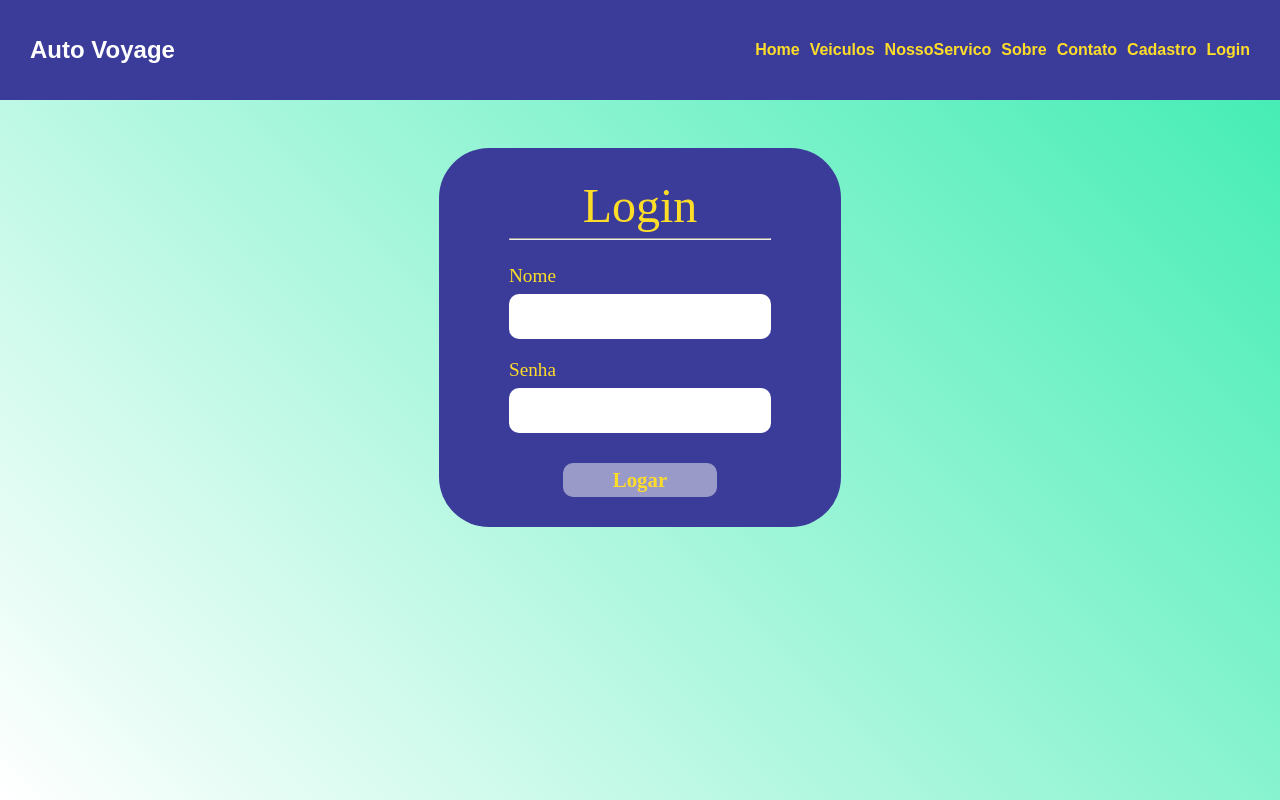
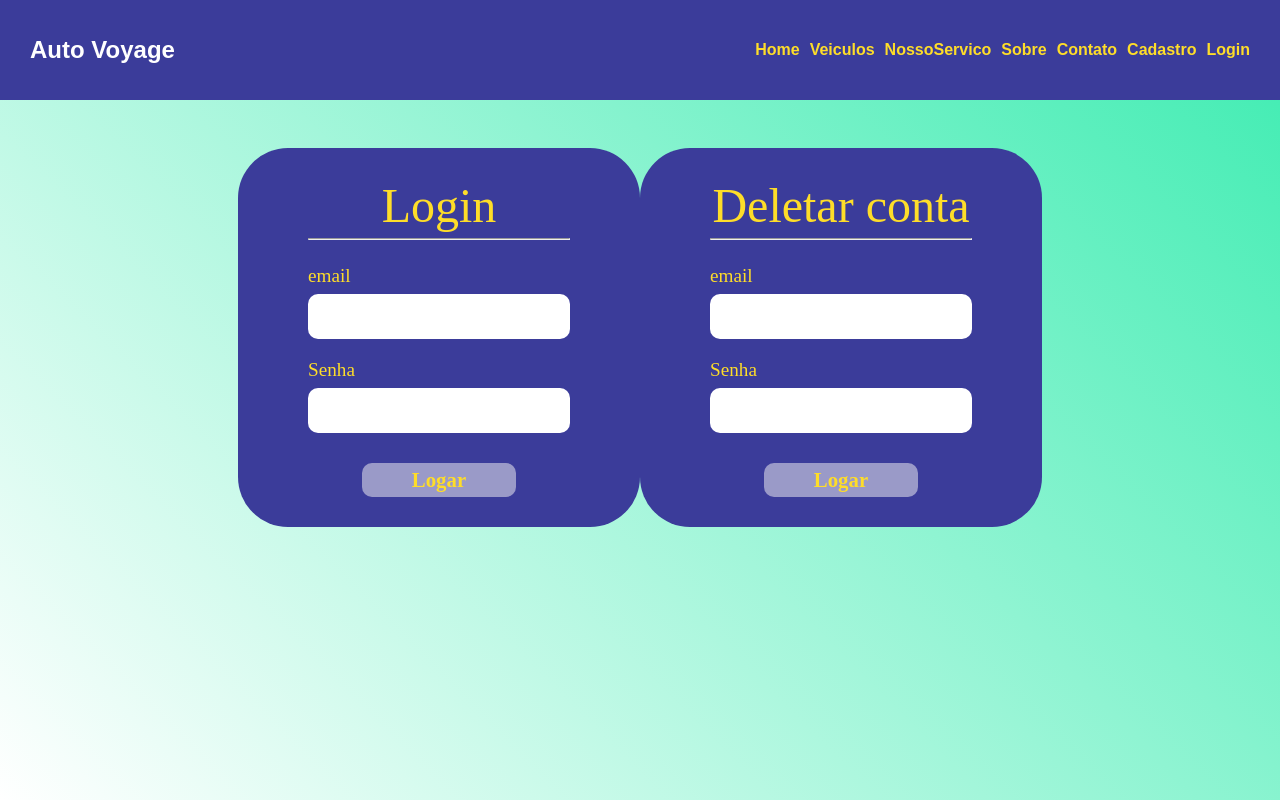
Before and after one commit to vs-costa/projeto_desenvolvimento_web, a React (Vite) app: page /login in a window 1280 px wide. Built offline with nearby package versions, Linux system fonts and the light colour scheme.

Commit message:
metodo de deletar usiarios

```diff
--- a/src/pages/Login/index.jsx
+++ b/src/pages/Login/index.jsx
@@ -7,7 +7,7 @@ import axios from "axios";
 import { useNavigate } from "react-router-dom";
 
 const validationPost = yup.object().shape({
-    nome: yup.string().required("Preencha seu nome").max(100, "Até 100 caract."),
+    email: yup.string().required("Preencha seu email").max(100, "Até 100 caract."),
     senha: yup.string().required("Preencha sua senha").max(20, "Até 20 caract."),
 });
 
@@ -20,7 +20,16 @@ export default function Login() {
         handleSubmit,
         formState: { errors } } = useForm({ resolver: yupResolver(validationPost) });
 
-    const addPost = (data) => axios.post("http://localhost:8080/api/pessoa/login", data)
+        const addPost = (data) => axios.post("http://localhost:8080/api/pessoa/login", data)
+        .then(() => {
+            console.log("deu certo");
+            navigate("/");
+        })
+        .catch(() => {
+            console.log("deu errado");
+        })
+
+        const deletePessoa = () => axios.delete("http://localhost:8080/api/pessoa/deletarLogico")
         .then(() => {
             console.log("deu certo");
             navigate("/");
@@ -41,14 +50,50 @@ export default function Login() {
                         <form action="#" onSubmit={handleSubmit(addPost)}>
 
                             <div className="fields">
-                                <label htmlFor="nome  ">Nome</label>
+                                <label htmlFor="nome  ">email</label>
                                 <input
                                     type="text"
-                                    id="nome "
-                                    name="nome"
-                                    {...register("nome")}
+                                    id="email "
+                                    name="email"
+                                    {...register("email")}
                                 />
-                                <p className="error-message">{errors.nome?.message}</p>
+                                <p className="error-message">{errors.email?.message}</p>
+                            </div>
+
+                            <div className="fields">
+                                <label htmlFor="password">Senha</label>
+                                <input
+                                    type="text"
+                                    id="password"
+                                    name="password"
+                                    {...register("password")}
+                                />
+                                <p className="error-message">{errors.senha?.message}</p>
+                            </div>
+
+                            <div className="btn-post">
+                                <button>Logar</button>
+                            </div>
+                        </form>
+                    </div>
+                </div>
+
+
+                <div className="card-post">
+                    <h1>Deletar conta</h1>
+                    <hr />
+                    <div className="card-body-post">
+                        <form action="#" onSubmit={handleSubmit(deletePessoa)}>
+
+                            <div className="fields">
+                                <label htmlFor="nome  ">email</label>
+                                <input
+                                    type="text"
+                                    id="email "
+                                    name="email"
+                                    {...register("email")}
+                                />
+                                <p className="error-message">{errors.email?.message}</p>
                             </div>
 
                             <div className="fields">
```
